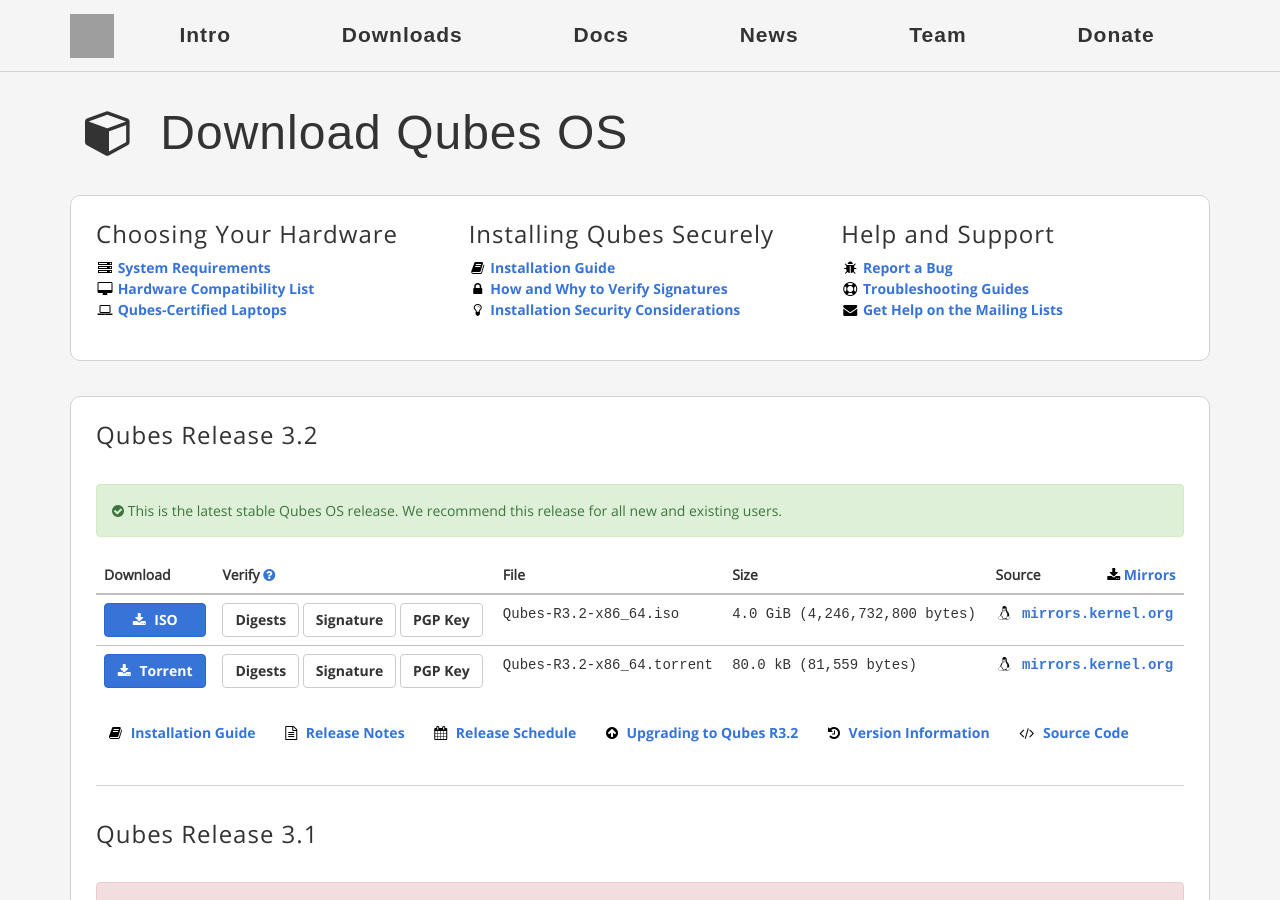
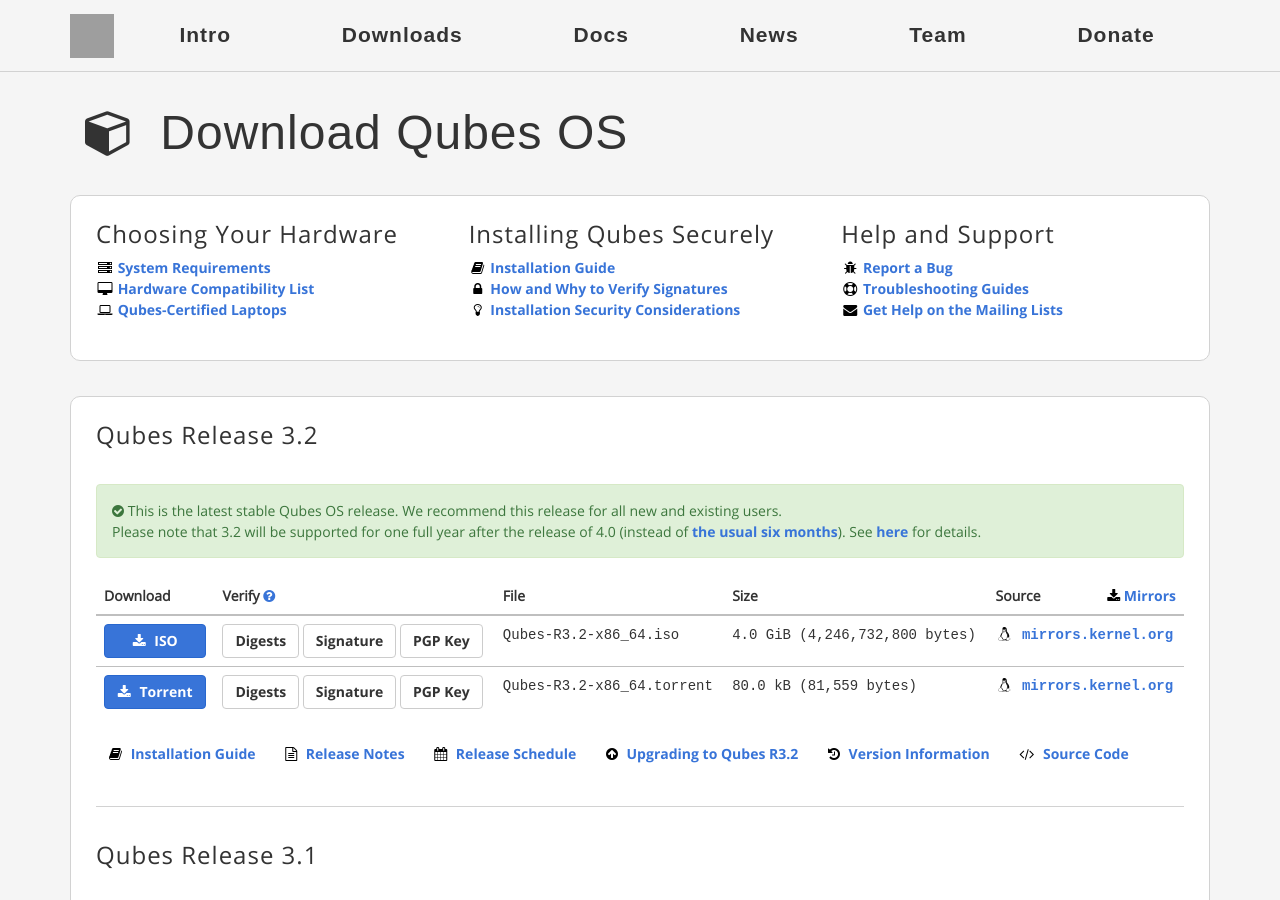
Before and after one commit to QubesOS/qubesos.github.io, a Jekyll site: the page built from pages/downloads.md, in a window 1280 px wide and 900 px high. Built offline with Jekyll 4.4.1, drawn with Linux system fonts in a browser that asks for light colours; some web fonts are replaced; grey boxes are pictures that could not be loaded.

Commit message:
Add extended support note for R3.2

```diff
--- a/_data/downloads.yml
+++ b/_data/downloads.yml
@@ -7,7 +7,13 @@
 releases:
   Qubes Release 3.2:
     testing: no
-    latest: yes
+    latest: This is the latest stable Qubes OS release. We recommend this
+            release for all new and existing users.<br>
+            Please note that 3.2 will be supported for one full year after the
+            release of 4.0 (instead of <a href="/doc/supported-versions/">the
+            usual six months</a>). See
+            <a href="/news/2016/09/02/4-0-minimum-requirements-3-2-extended-support/">
+            here</a> for details.
     aging: no
     deprecated: no
     sources:
```
